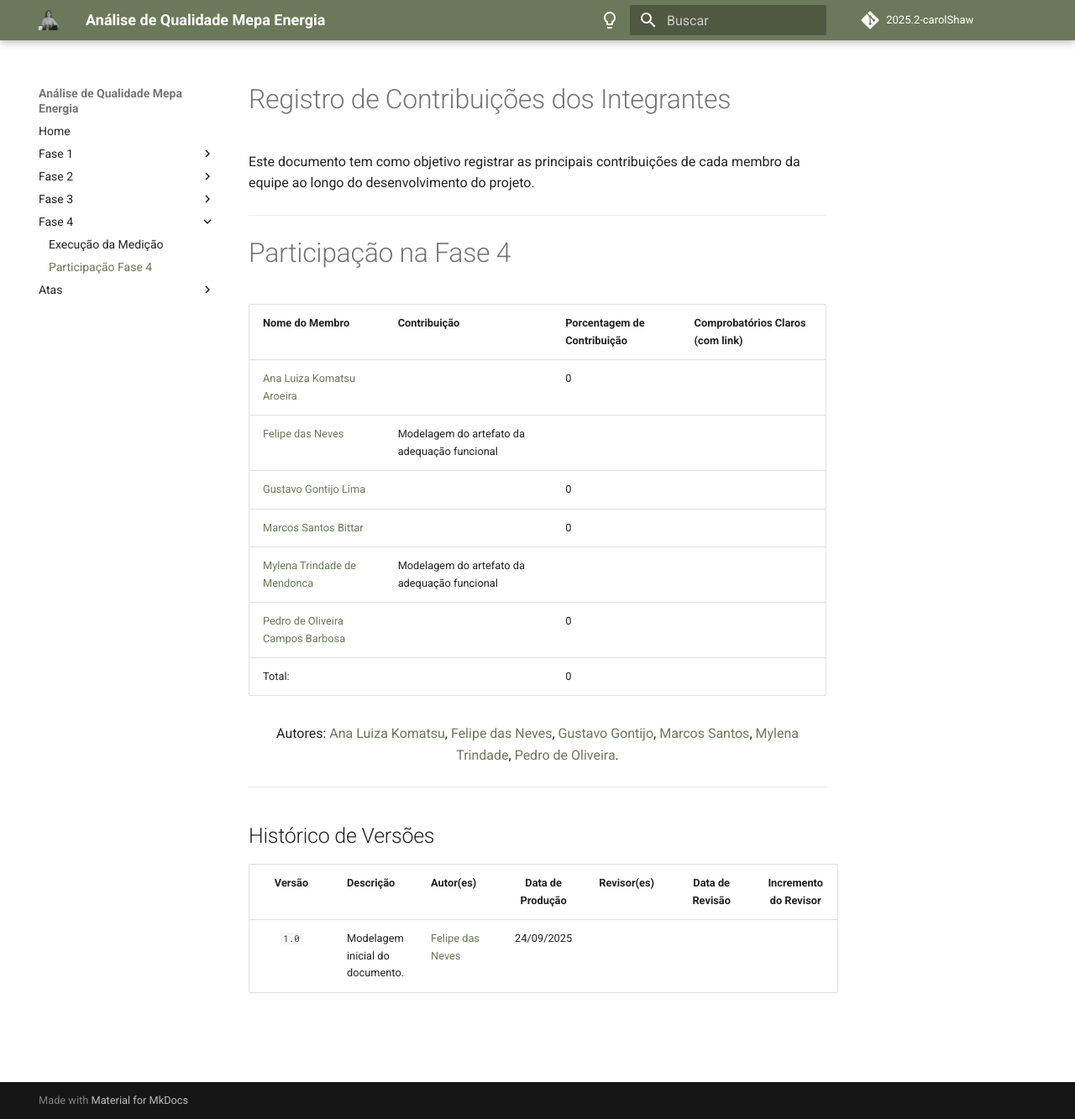
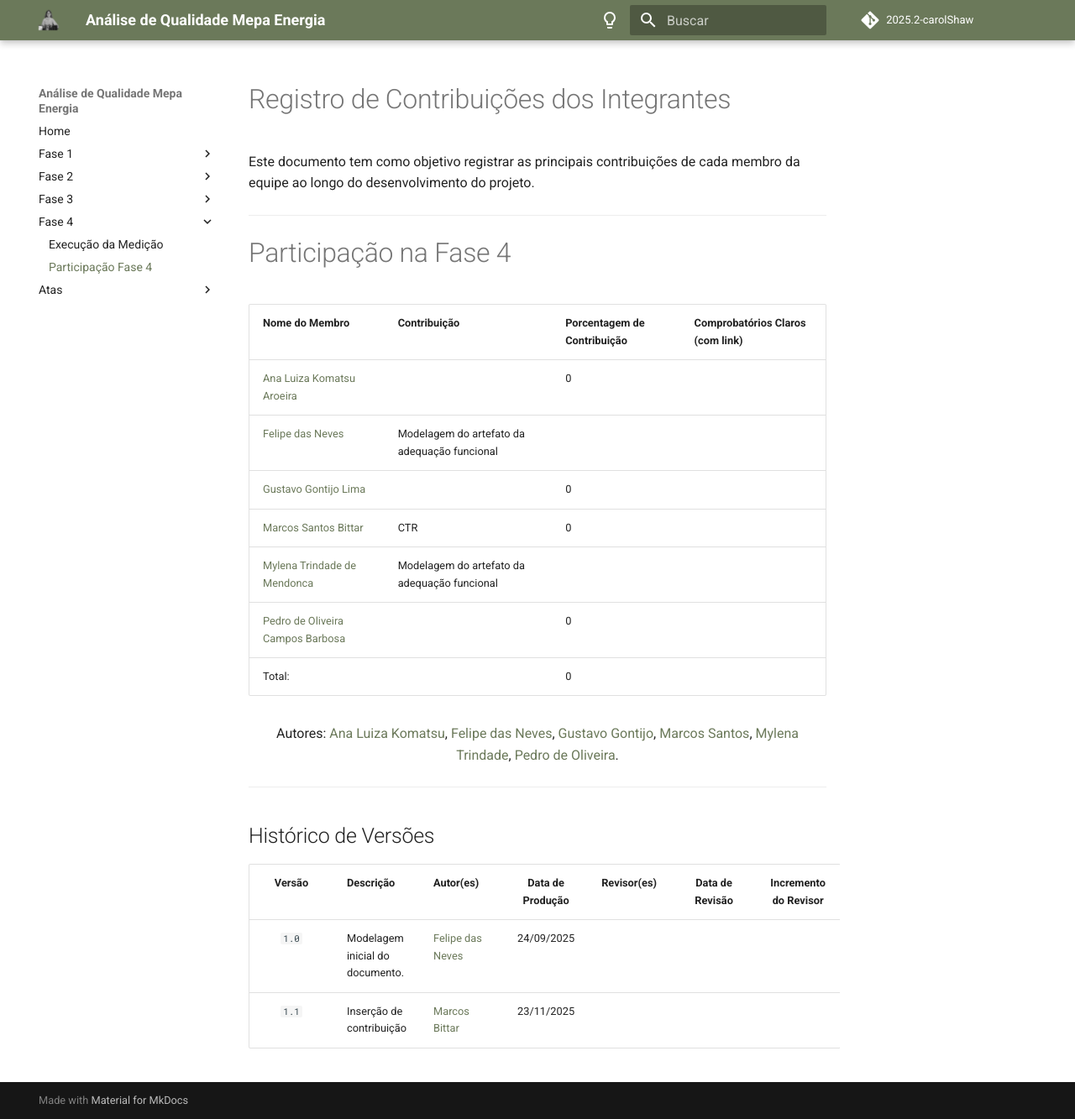
Before and after one commit to FCTE-Qualidade-de-Software-1/2025-2_T02_CAROL-SHAW, an MkDocs documentation site: the page built from docs/pages/Modulo4/partIntegrantesFase4.md, in a window 1280 px wide and 1333 px high. Shown: the whole window at 84% size. Built offline with MkDocs 1.6.1 and Material for MkDocs 9.7.7, drawn with Linux system fonts in a browser that asks for light colours; comment, search, counter and statistics services are not loaded.

Commit message:
Update partIntegrantesFase4.md

```diff
--- a/docs/pages/Modulo4/partIntegrantesFase4.md
+++ b/docs/pages/Modulo4/partIntegrantesFase4.md
@@ -11,7 +11,7 @@ Este documento tem como objetivo registrar as principais contribuições de cada
 | [Ana Luiza Komatsu Aroeira](https://github.com/luluaroeira) | | 0 | |
 | [Felipe das Neves](https://github.com/FelipeFreire-gf) | Modelagem do artefato da adequação funcional |  | |
 | [Gustavo Gontijo Lima](https://github.com/gabriel-lima258) | | 0 | |
-| [Marcos Santos Bittar](https://github.com/leozinlima) | | 0 | |
+| [Marcos Santos Bittar](https://github.com/Bittarx) |CTR | 0 | |
 | [Mylena Trindade de Mendonca](https://github.com/MateuSansete)|  Modelagem do artefato da adequação funcional |  | |
 | [Pedro de Oliveira Campos Barbosa](https://github.com/pfc15) | | 0 | |
 | Total: | | 0 | |
@@ -21,7 +21,7 @@ Este documento tem como objetivo registrar as principais contribuições de cada
   <a href="https://github.com/luluaroeira">Ana Luiza Komatsu</a>,
   <a href="https://github.com/FelipeFreire-gf">Felipe das Neves</a>,
   <a href="https://github.com/gabriel-lima258">Gustavo Gontijo</a>,
-  <a href="https://github.com/leozinlima">Marcos Santos</a>,
+  <a href="https://github.com/Bittarx">Marcos Santos</a>,
   <a href="https://github.com/MateuSansete">Mylena Trindade</a>,
   <a href="https://github.com/pfc15">Pedro de Oliveira</a>.
 </p>
@@ -34,3 +34,4 @@ Este documento tem como objetivo registrar as principais contribuições de cada
 | Versão | Descrição | Autor(es) | Data de Produção | Revisor(es) | Data de Revisão | Incremento do Revisor |
 | :----: | --------- | --------- | :--------------: | ----------- | :-------------: | :-------------------: |
 | `1.0` | Modelagem inicial do documento. | [Felipe das Neves](https://github.com/FelipeFreire-gf) | 24/09/2025 | | | |
+| `1.1` | Inserção de contribuição | [Marcos Bittar](https://github.com/Bittarx) | 23/11/2025 | | | |
```
